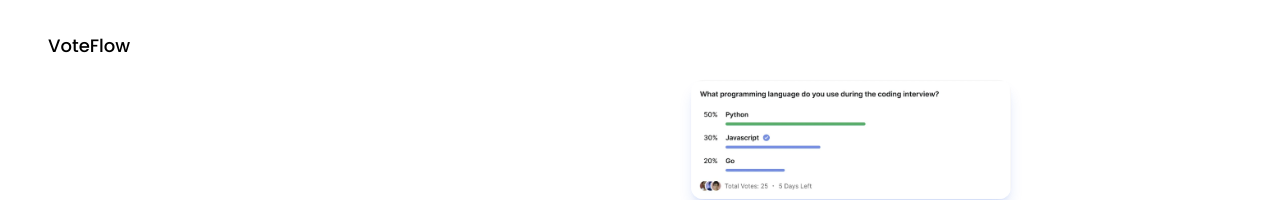
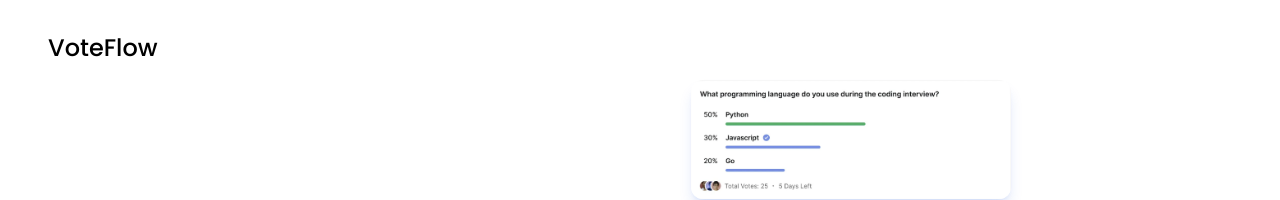
Before and after one commit to MAT1018/VoteFlow, a React (Vite) app in the folder frontend/: page /login in a window 1280 px wide. Shown: the top 200 px of the page. Built offline with nearby package versions, Linux system fonts and the light colour scheme; a web font is replaced by a local one.

Commit message:
fixed warnings

```diff
--- a/frontend/src/components/layout/AuthLayout.jsx
+++ b/frontend/src/components/layout/AuthLayout.jsx
@@ -8,7 +8,7 @@ const AuthLayout = ({ children }) => {
     <div className="flex">
       {/* Left Section */}
       <div className="w-screen h-screen md:w-1/2 px-12 pt-8 pb-12">
-        <h2 className="text-lg font-medium text-black text-3xl">VoteFlow</h2>
+        <h2 className="text-2xl font-medium text-black ">VoteFlow</h2>
         {children}
       </div>
 
--- a/frontend/src/pages/auth/LoginForm.jsx
+++ b/frontend/src/pages/auth/LoginForm.jsx
@@ -52,8 +52,8 @@ export const LoginForm = () => {
   }
   return (
     <AuthLayout>
-      <div className="lg:w-[70%] h-3/4 md:h-full flex flex-col justify-center">
-        <h3 className="text-xl font-semibold text-black">Welcome Back</h3>
+      <div className="lg:w-[70%] h-3/4 md:h-full flex flex-col justify-center ">
+        <h3 className="text-xl font-semibold text-black mt-0">Welcome Back</h3>
         <p className="text-xs text-slate-700 mt-[5px] mb-6">
           Please Enter your details to Login
         </p>
```
